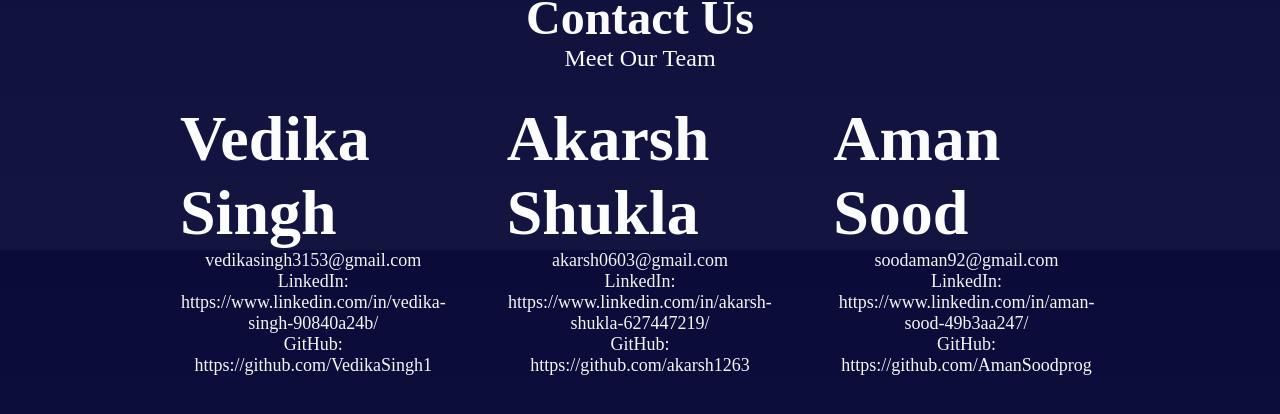
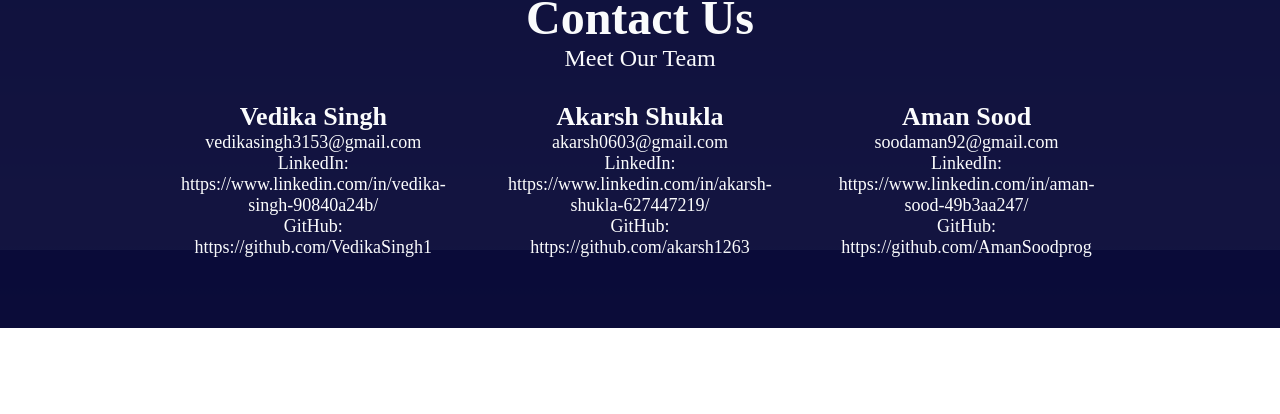
Before and after one commit to VedikaSingh1/Phalanges_Bolt, a React (Create React App) app: page / in a window 1280 px wide. Shown: the part 2150-2564 px from the top of the page. After the commit the page ends 2478 px from the top, so only its background shows below. Built offline with nearby package versions, Linux system fonts and the light colour scheme.

Commit message:
Contact and login CSS update

```diff
--- a/src/components/Sections/contact_us.css
+++ b/src/components/Sections/contact_us.css
@@ -8,7 +8,9 @@
   padding: 20px;
   margin: 10px;
   flex: 0 1 calc(33.33% - 20px);
-  max-width: calc(33.33% - 20px);
+  min-width: calc(33.33% - 20px);
+  justify-content: center;
+  text-align: center;
 }
 
 .contact-card {
@@ -23,3 +25,7 @@
 .info {
   flex-grow: 1;
 }
+.name {
+  font-size: small !important;
+  text-align: center !important;
+}
--- a/src/components/Sections/login.css
+++ b/src/components/Sections/login.css
@@ -32,6 +32,7 @@ form {
   flex-direction: column;
   align-items: center;
   justify-content: center;
+  margin-top: 70px;
 }
 
 input:hover,
```
